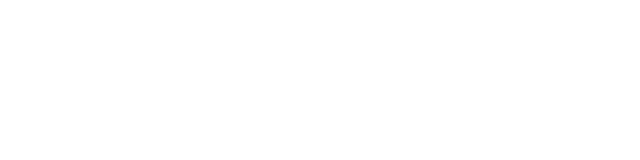
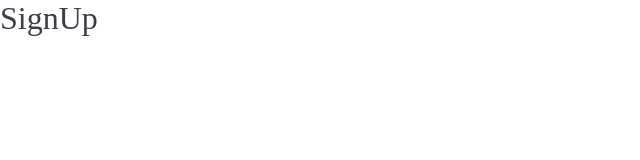
Before and after one commit to Guardians-DSC/GitRadar, a React (Create React App) app in the folder frontend/: page /cadastrar in a window 1280 px wide. Shown: the top 160 px of the page, without its empty margins (0-640 px from the left). Built offline with nearby package versions, Linux system fonts and the light colour scheme.

Commit message:
SignUp component added

```diff
--- /dev/null
+++ b/frontend/src/pages/SignUp/index.tsx
@@ -0,0 +1,7 @@
+import React from 'react';
+
+const SignUp: React.FC = () => {
+  return <h1>SignUp</h1>;
+};
+
+export default SignUp;
--- a/frontend/src/routes/index.tsx
+++ b/frontend/src/routes/index.tsx
@@ -1,11 +1,13 @@
 import React from 'react';
 import { Switch } from 'react-router-dom';
 import Login from '../pages/Login';
+import SignUp from '../pages/SignUp';
 import Route from './Route';
 
 const Routes: React.FC = () => (
   <Switch>
     <Route exact path="/login" component={Login} />
+    <Route exact path="/cadastrar" component={SignUp} />
   </Switch>
 );
 
```
